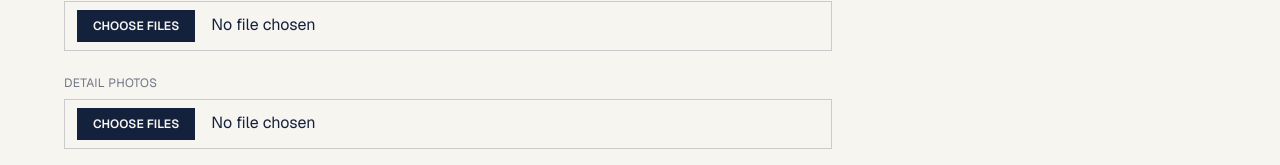
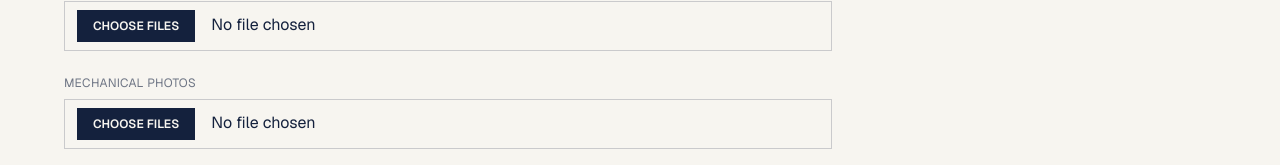
Before and after one commit to Classiccrewcabs/classic-crew-cabs-builds, a Next.js app: page /admin/builds/new in a window 1280 px wide. Shown: the part 1538-1703 px from the top of the page. Built offline with nearby package versions, Linux system fonts and the light colour scheme.

Commit message:
Rename "Detail" photo category label to "Mechanical"

```diff
--- a/src/components/BuildForm.tsx
+++ b/src/components/BuildForm.tsx
@@ -9,7 +9,7 @@ import type { Build, BuildImage, PhotoCategory } from "@/lib/types";
 const PHOTO_CATEGORY_GROUPS: { key: PhotoCategory; label: string }[] = [
   { key: "exterior", label: "Exterior" },
   { key: "interior", label: "Interior" },
-  { key: "detail", label: "Detail" },
+  { key: "detail", label: "Mechanical" },
 ];
 
 function SubmitButton({ label }: { label: string }) {
--- a/src/components/BuildGallery.tsx
+++ b/src/components/BuildGallery.tsx
@@ -8,7 +8,7 @@ import type { BuildImage, PhotoCategory } from "@/lib/types";
 const TABS: { key: PhotoCategory; label: string }[] = [
   { key: "exterior", label: "Exterior" },
   { key: "interior", label: "Interior" },
-  { key: "detail", label: "Detail" },
+  { key: "detail", label: "Mechanical" },
 ];
 
 export function BuildGallery({
```
